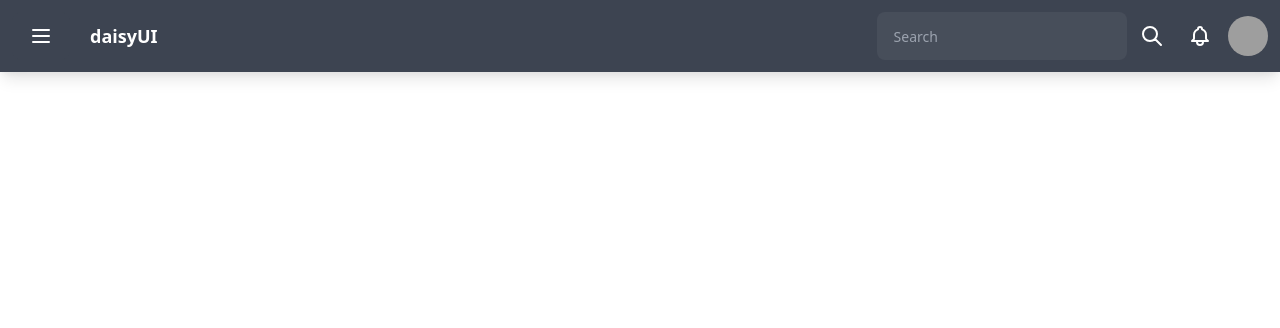
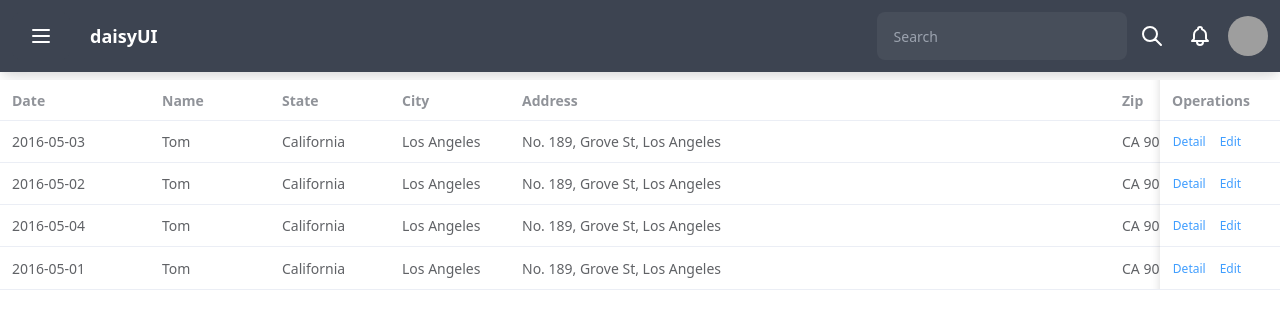
Before and after one commit to Florence-y/pre_resource, a Vue app: page /resourceManage in a window 1280 px wide. Shown: the top 328 px of the page. Built offline with nearby package versions, Linux system fonts and the light colour scheme; grey boxes are pictures that could not be loaded.

Commit message:
添加资源管理页面

```diff
--- a/src/views/subpage/ResourceManage.vue
+++ b/src/views/subpage/ResourceManage.vue
@@ -1,13 +1,76 @@
 <template>
   <nav-bar></nav-bar>
+  <el-table :data="tableData" style="width: 100%">
+    <el-table-column fixed prop="date" label="Date" width="150" />
+    <el-table-column prop="name" label="Name" width="120" />
+    <el-table-column prop="state" label="State" width="120" />
+    <el-table-column prop="city" label="City" width="120" />
+    <el-table-column prop="address" label="Address" width="600" />
+    <el-table-column prop="zip" label="Zip" width="120" />
+    <el-table-column fixed="right" label="Operations" width="120">
+      <template #default>
+        <el-button type="text" size="small" @click="handleClick"
+          >Detail</el-button
+        >
+        <el-button type="text" size="small">Edit</el-button>
+      </template>
+    </el-table-column>
+  </el-table>
 </template>
 
 <script>
 import NavBar from "../nav/NavBar.vue";
 export default {
-    name:"ResourceManage",
-    components:{NavBar}
-}
+  name: "ResourceManage",
+  components: { NavBar },
+  data() {
+    return {
+      tableData: [
+        {
+          date: "2016-05-03",
+          name: "Tom",
+          state: "California",
+          city: "Los Angeles",
+          address: "No. 189, Grove St, Los Angeles",
+          zip: "CA 90036",
+          tag: "Home",
+        },
+        {
+          date: "2016-05-02",
+          name: "Tom",
+          state: "California",
+          city: "Los Angeles",
+          address: "No. 189, Grove St, Los Angeles",
+          zip: "CA 90036",
+          tag: "Office",
+        },
+        {
+          date: "2016-05-04",
+          name: "Tom",
+          state: "California",
+          city: "Los Angeles",
+          address: "No. 189, Grove St, Los Angeles",
+          zip: "CA 90036",
+          tag: "Home",
+        },
+        {
+          date: "2016-05-01",
+          name: "Tom",
+          state: "California",
+          city: "Los Angeles",
+          address: "No. 189, Grove St, Los Angeles",
+          zip: "CA 90036",
+          tag: "Office",
+        },
+      ],
+    };
+  },
+  methods: {
+    handleClick() {
+      console.log("click");
+    },
+  },
+};
 </script>
 
 <style>
```
